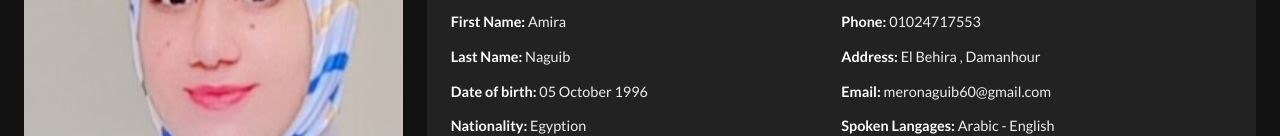
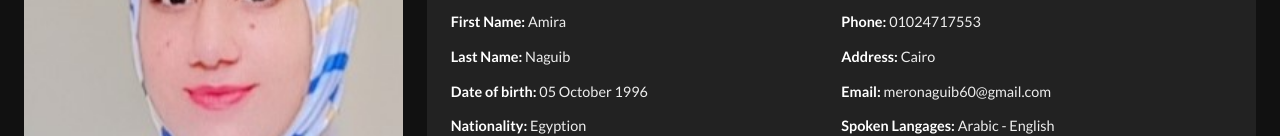
Before and after one commit to Amira-Naguiib/Portfolio, a plain HTML site: page index.html in a window 1280 px wide. Both pictures are taken after a click on the element 1054 px from the left and 206 px from the top of the page. Shown: the part 328-464 px from the top of the page. Drawn offline with Linux system fonts and the light colour scheme.

Commit message:
sec commit

```diff
--- a/index.html
+++ b/index.html
@@ -126,7 +126,7 @@
                                 <div class="col s12 m12 l6 p-none">
                                     <ul class="second-font list-2">
                                         <li><span class="font-weight-700">Phone: </span>01024717553</li>
-                                        <li><span class="font-weight-700">Address: </span>El Behira , Damanhour</li>
+                                        <li><span class="font-weight-700">Address: </span>Cairo</li>
                                         <li><span class="font-weight-700">Email: </span>meronaguib60@gmail.com</li>
                                         <li><span class="font-weight-700">Spoken Langages: </span>Arabic - English</li>
                                     </ul>
@@ -494,7 +494,7 @@
 								<span class="font-weight-400 second-font"><i class="fa fa-envelope"></i> meronaguib60@gmail.com</span>
 
 								<h6 class="font-weight-700 uppercase">Address</h6>
-								<span class="font-weight-400 second-font"><i class="fa fa-home"></i>El Behira , Damanhour</span><br>
+								<span class="font-weight-400 second-font"><i class="fa fa-home"></i>Cairo</span><br>
 								<!-- Contacts Ends -->
 								<!-- Social Media Profiles Starts -->
                                 <h6 class="font-weight-700 uppercase">Social Profiles</h6>
```
